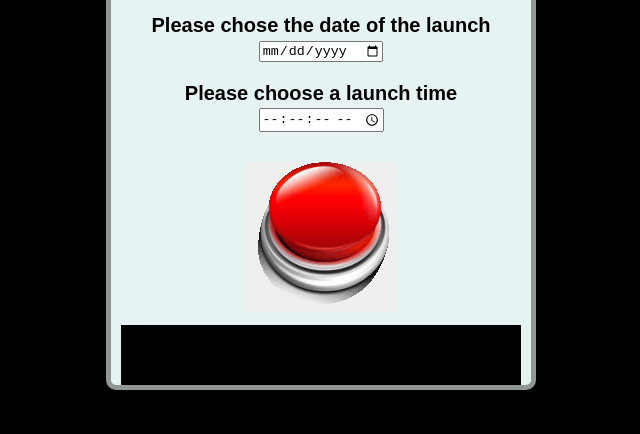
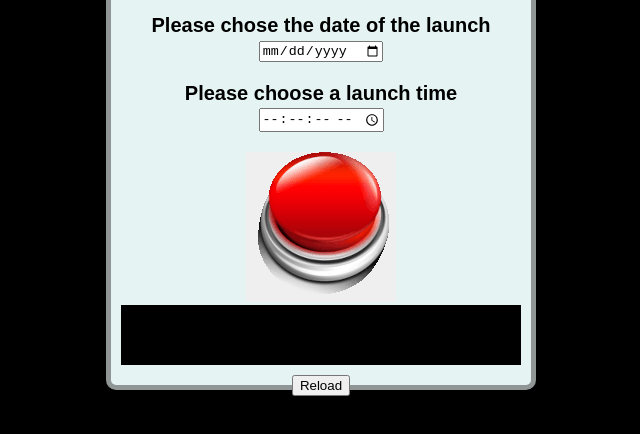
Before and after one commit to sflittrell/countdownTimer, a plain HTML site: page index.html in a window 1280 px wide. Shown: the part 148-582 px from the top of the page, without its empty margins (319-959 px from the left). Drawn offline with Linux system fonts and the light colour scheme.

Commit message:
added the reload button as a stopgap for the bug that causes multiple timers if time is changed durring countdown

```diff
--- a/css/style.css
+++ b/css/style.css
@@ -1,8 +1,7 @@
 html {
-
     background-color: black;
 }
-
+/*
 #explosion {
     background-image: url("../images/hV3.gif");
     position: fixed;
@@ -13,6 +12,10 @@ html {
     overflow: auto;
 
     visibility: visible;
+}
+*/
+
+body {
 
 }
 /*
@@ -38,7 +41,7 @@ h1 {
     width: 400px;
     height: 500px;
     padding: 10px;
-    /*box-shadow:#1ad3a4 10px 15px 20px;*/
+    box-shadow: black 10px 15px 20px;
     text-align: center;
 
 }
@@ -61,12 +64,8 @@ form {
 
 }
 
-.btn {
-
+#reloadButton {
     padding-top: 10px;
-    padding-bottom: 10px;
-    margin: 0 auto;
-
 }
 
 #launchButton {
--- a/index.html
+++ b/index.html
@@ -31,6 +31,10 @@
                     <button type="button" id="launchButton"></button>
                 </div>
                 <div id="displayTime"></div>
+                <div id="reloadButton">
+                <button type="button" value="Refresh Page" onClick="location.href=location.href">Reload</button>
+
+                </div>
             </div>
             <div id="Blastoff"></div>
             <div id="explosion"></div>
```
